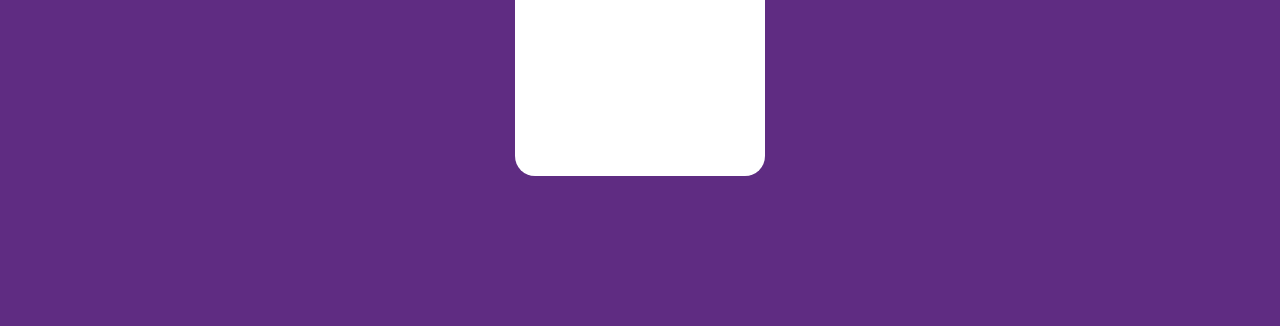
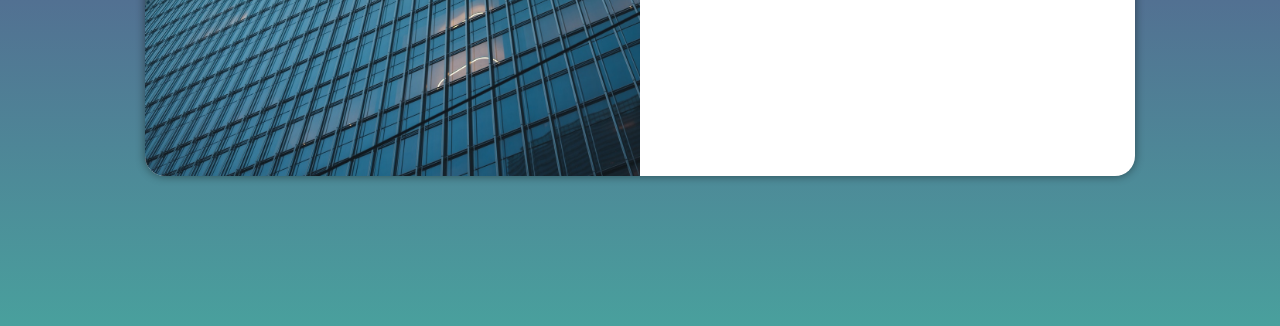
Before and after one commit to JeanlucasBarragan/tela-login, a plain HTML site: page index.html in a window 1280 px wide. Shown: the part 474-800 px from the top of the page. Drawn offline with Linux system fonts and the light colour scheme.

Commit message:
media query para outras telas

```diff
--- /dev/null
+++ b/estilos/media-query.css
@@ -0,0 +1,63 @@
+@charset "UTF-8";
+
+/*
+Typical breakpoints
+-------------------
+pequenas telas: até 600px
+celular: de 500px  até 768px
+tablet: 768px até 992px
+desktop: 992px até 1200px
+Grandes telas: acima de 1200px
+*/
+
+
+
+/*media para tablet*/
+@media screen and (min-width: 768px) and (max-width:992px) {
+    body {
+        background-image: linear-gradient(to top, #49a09d, #5f2c82);
+    }
+    section#login {
+        width: 80vw;
+        height: 400px;
+
+    }
+
+    section#login > div#imagem {
+        float: left;
+        width: 30%;
+        height: 100%;
+
+}
+
+section#login > div#formulario {
+    float: right;
+    width: 70%;
+}
+}
+
+
+/*media para desktop e telas grandes*/
+@media  screen and (min-width:992px) {
+    body {
+        background-image: linear-gradient(to top, #49a09d, #5f2c82);
+        background-position: center bottom;
+
+    }
+
+    section#login {
+        width: 990px;
+    }
+
+    section#login > div#imagem {
+        float: left;
+        width: 50%;
+        height: 100%;
+    }
+
+    section#login > div#formulario {
+        float: right;
+        width: 50%;
+        height: 100%;
+    }
+}
--- a/estilos/style.css
+++ b/estilos/style.css
@@ -35,13 +35,21 @@ section#login {
     left: 50%;
     transform: translate(-50%, -50%);
     overflow: hidden;
+    box-shadow: 0px 0px 10px rgba(0, 0, 0, 0.459);
+
+    transition: width .3s, height .3s;
+    transition-timing-function: ease;
 }
 
 section#login > div#imagem {
-    background: url(../imagens/img\ fundo.jpg) no-repeat;
+    display: block;
+    background: url(../imagens/fundo.jpg) no-repeat;
     height: 200px;
     background-size: cover;
     background-position: center bottom;
+}
 
-
+section#login > div#formulario {
+    display: block;
+    padding: 10px;
 }
--- a/index.html
+++ b/index.html
@@ -6,6 +6,7 @@
     <meta name="viewport" content="width=device-width, initial-scale=1.0">
     <title>Login</title>
     <link rel="stylesheet" href="estilos/style.css">
+    <link rel="stylesheet" href="estilos/media-query.css">
 </head>
 <body>
     <main>
```
Also changed, not shown: imagens/fundo.jpg (added), imagens/img fundo.jpg (deleted).
